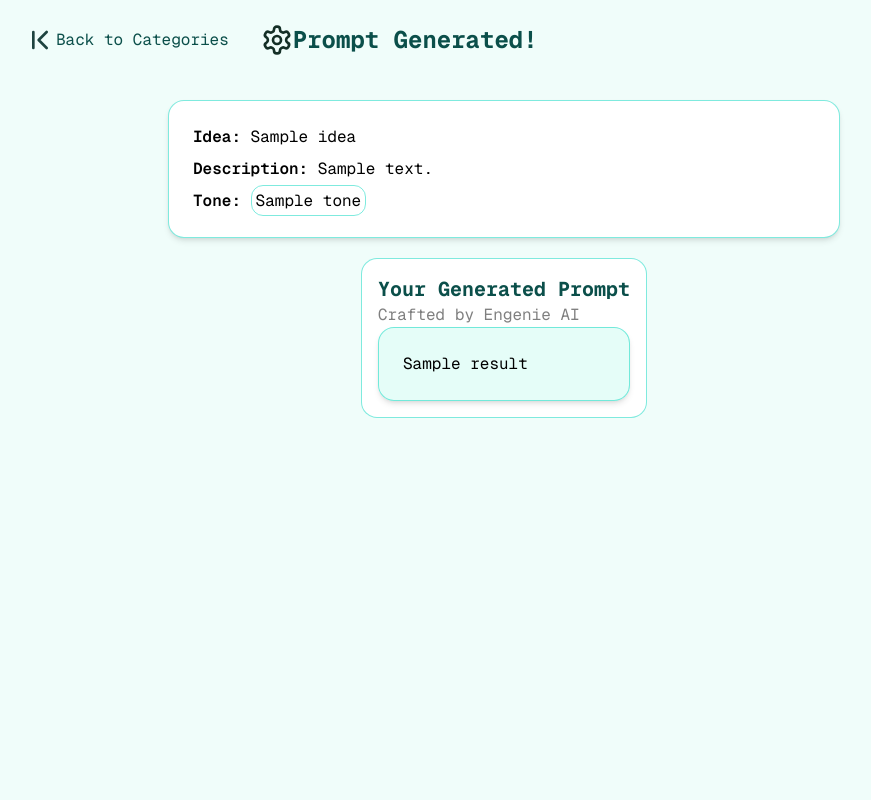
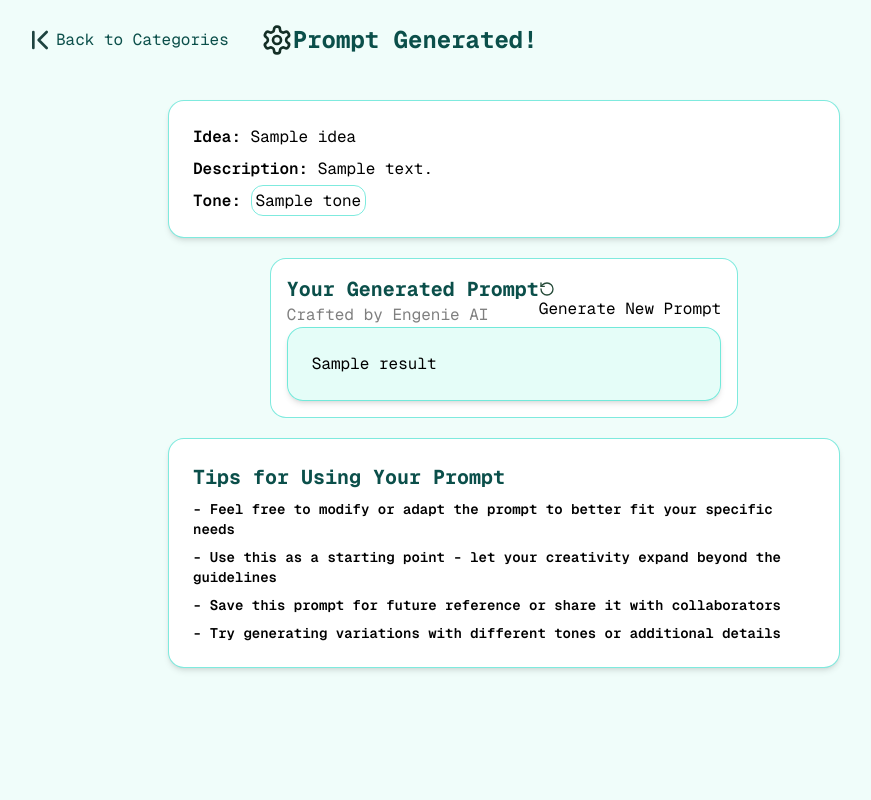
Before and after one commit to DaleStack/Engenie, a Django app: template chat/templates/chat/pages/result.html in a window 1280 px wide. Shown: the whole page, without its empty margins (136-1007 px from the left). Run offline with Django 5.2, Linux system fonts and the light colour scheme; the template is opened without the code that fills it: most values are stand-ins (such as "Sample title", 1, 10 or a date in 2020); some libraries are stand-ins or nearby versions; some web fonts are replaced.

Commit message:
Added home page and home url link and anchors

```diff
--- a/chat/templates/chat/pages/Brainstorm.html
+++ b/chat/templates/chat/pages/Brainstorm.html
@@ -12,7 +12,7 @@
     }
   </style>
 <div class="py-6 z-10 top-0 px-2 lg:px-40 flex items-center flex-col lg:flex-row lg:gap-8">
-    <a href="" class="flex items-center text-teal-900">
+    <a href="{% url 'home_view' %}" class="flex items-center text-teal-900">
         <img class="h-8 w-8" src="{% static 'chat/images/left.svg' %}" alt="light">
         <p>Back to Categories</p>
     </a>
@@ -35,7 +35,7 @@
             </div>
             <div>
                 <label for="Description" class="">Description & Details</label>
-                <textarea name="Description" placeholder="Describe the problem, constraints, goals, or context for the brainstorming session..." class="w-full h-30 mb-4 p-2 border border-gray-300 rounded resize-none"></textarea>
+                <textarea name="Description" placeholder="Describe the problem, constraints, goals, or context for the brainstorming session...>" class="w-full h-30 mb-4 p-2 border border-gray-300 rounded resize-none"></textarea>
             </div>
             <div>
                 <label for="Tone">Tone & Style</label>
--- a/chat/templates/chat/pages/CreativeWriting.html
+++ b/chat/templates/chat/pages/CreativeWriting.html
@@ -12,7 +12,7 @@
     }
   </style>
 <div class="py-6 z-10 top-0 px-2 lg:px-40 flex items-center flex-col lg:flex-row lg:gap-8">
-    <a href="" class="flex items-center text-teal-900">
+    <a href="{% url 'home_view' %}" class="flex items-center text-teal-900">
         <img class="h-8 w-8" src="{% static 'chat/images/left.svg' %}" alt="light">
         <p>Back to Categories</p>
     </a>
--- a/chat/templates/chat/pages/ResearchAssistance.html
+++ b/chat/templates/chat/pages/ResearchAssistance.html
@@ -12,7 +12,7 @@
     }
   </style>
 <div class="py-6 z-10 top-0 px-2 lg:px-40 flex items-center flex-col lg:flex-row lg:gap-8">
-    <a href="" class="flex items-center text-teal-900">
+    <a href="{% url 'home_view' %}" class="flex items-center text-teal-900">
         <img class="h-8 w-8" src="{% static 'chat/images/left.svg' %}" alt="light">
         <p>Back to Categories</p>
     </a>
--- a/chat/templates/chat/pages/result.html
+++ b/chat/templates/chat/pages/result.html
@@ -33,13 +33,31 @@
             <p><span class="font-semibold">Tone: </span><span class="p-1 border rounded-xl border-teal-400/50">{{tone}}</span></p>
         </div>
         <div class="bg-white rounded-2xl border border-teal-400/50  inline-block p-4">
-            <div>
-                <p class="lg:text-xl text-lg font-bold text-teal-900">Your Generated Prompt</p>
-                <p class="text-black/50">Crafted by Engenie AI</p>
+            <div class="flex items-center justify-between">
+                <div>
+                    <p class="lg:text-xl text-lg font-bold text-teal-900">Your Generated Prompt</p>
+                    <p class="text-black/50">Crafted by Engenie AI</p>
+                </div>
+
+                <div>
+                    <a class="btn btn-accent" href="{% url 'home_view' %}"><img class="w-4 h-4" src="{% static 'chat/images/restart.svg' %}" alt="restart">Generate New Prompt</a>
+                </div>
             </div>
-            <div class="bg-teal-100/50 p-6 rounded-2xl shadow-md w-full max-w-md lg:max-w-2xl gap-2 flex flex-col border border-teal-400/50">
+            <div class="bg-teal-100/50 p-6 rounded-2xl shadow-md w-full max-w-md lg:max-w-2xl gap-2 flex flex-col border border-teal-400/50 max-h-120 overflow-y-auto">
                 <p >{{result | safe }}</p>
             </div>
+        </div>
+
+        <div class="bg-white p-6 rounded-2xl shadow-md w-full max-w-md lg:max-w-2xl gap-2 flex flex-col border border-teal-400/50">
+            <div>
+                <p class="lg:text-xl text-lg font-bold text-teal-900">Tips for Using Your Prompt</p>
+            </div>
+            <ul class="text-sm font-semibold space-y-2">
+                <li>- Feel free to modify or adapt the prompt to better fit your specific needs</li>
+                <li>- Use this as a starting point - let your creativity expand beyond the guidelines</li>
+                <li>- Save this prompt for future reference or share it with collaborators</li>
+                <li>- Try generating variations with different tones or additional details</li>
+            </ul>
         </div>
     </div>
 
--- a/chat/urls.py
+++ b/chat/urls.py
@@ -1,6 +1,7 @@
 from django.urls import path
-from .views import generate_generic_view
+from .views import generate_generic_view, home_view
 
 urlpatterns = [
-    path("chat/<int:pk>/<str:mode>/", generate_generic_view, name="generate_content")
+    path("chat/<int:pk>/<str:mode>/", generate_generic_view, name="generate_content"),
+    path('', home_view, name="home_view"),
 ]
--- a/chat/views.py
+++ b/chat/views.py
@@ -72,3 +72,7 @@ def generate_content_view(request, pk, form_template, context_name):
     return render(request, form_template, {
         "template": template
     })
+
+
+def home_view(request):
+    return render(request, 'chat/home_view.html')
--- a/theme/static/css/dist/styles.css
+++ b/theme/static/css/dist/styles.css
@@ -21,6 +21,8 @@
     --spacing: 0.25rem;
     --container-md: 28rem;
     --container-2xl: 42rem;
+    --text-sm: 0.875rem;
+    --text-sm--line-height: calc(1.25 / 0.875);
     --text-lg: 1.125rem;
     --text-lg--line-height: calc(1.75 / 1.125);
     --text-xl: 1.25rem;
@@ -244,6 +246,9 @@
   .inline-block {
     display: inline-block;
   }
+  .h-4 {
+    height: calc(var(--spacing) * 4);
+  }
   .h-8 {
     height: calc(var(--spacing) * 8);
   }
@@ -253,8 +258,14 @@
   .h-screen {
     height: 100vh;
   }
+  .max-h-120 {
+    max-height: calc(var(--spacing) * 120);
+  }
   .min-h-screen {
     min-height: 100vh;
+  }
+  .w-4 {
+    width: calc(var(--spacing) * 4);
   }
   .w-8 {
     width: calc(var(--spacing) * 8);
@@ -274,6 +285,9 @@
   .items-center {
     align-items: center;
   }
+  .justify-between {
+    justify-content: space-between;
+  }
   .justify-center {
     justify-content: center;
   }
@@ -283,8 +297,16 @@
   .gap-5 {
     gap: calc(var(--spacing) * 5);
   }
+  :where(.space-y-2 > :not(:last-child)) {
+    --tw-space-y-reverse: 0;
+    margin-block-start: calc(calc(var(--spacing) * 2) * var(--tw-space-y-reverse));
+    margin-block-end: calc(calc(var(--spacing) * 2) * calc(1 - var(--tw-space-y-reverse)));
+  }
   .self-center {
     align-self: center;
+  }
+  .overflow-y-auto {
+    overflow-y: auto;
   }
   .rounded {
     border-radius: 0.25rem;
@@ -395,6 +417,10 @@
     font-size: var(--text-lg);
     line-height: var(--tw-leading, var(--text-lg--line-height));
   }
+  .text-sm {
+    font-size: var(--text-sm);
+    line-height: var(--tw-leading, var(--text-sm--line-height));
+  }
   .text-xl {
     font-size: var(--text-xl);
     line-height: var(--tw-leading, var(--text-xl--line-height));
@@ -467,6 +493,11 @@
   }
 }
 @import url('https://fonts.googleapis.com/css2?family=Geist+Mono:wght@100..900&family=Iceland&display=swap');
+@property --tw-space-y-reverse {
+  syntax: "*";
+  inherits: false;
+  initial-value: 0;
+}
 @property --tw-border-style {
   syntax: "*";
   inherits: false;
@@ -594,6 +625,7 @@
 @layer properties {
   @supports ((-webkit-hyphens: none) and (not (margin-trim: inline))) or ((-moz-orient: inline) and (not (color:rgb(from red r g b)))) {
     *, ::before, ::after, ::backdrop {
+      --tw-space-y-reverse: 0;
       --tw-border-style: solid;
       --tw-gradient-position: initial;
       --tw-gradient-from: #0000;
```
Also changed, not shown: chat/templates/chat/home_view.html (added, +11 -0 lines), chat/static/chat/images/restart.svg (added).
